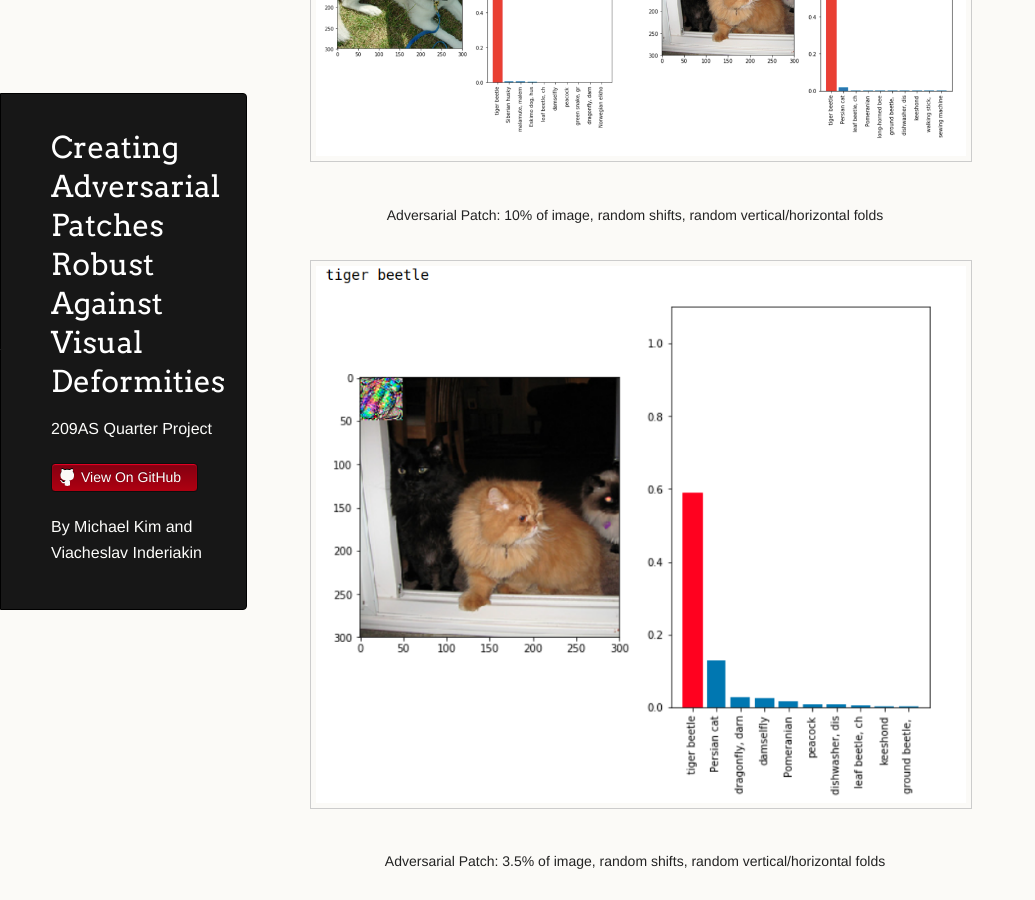
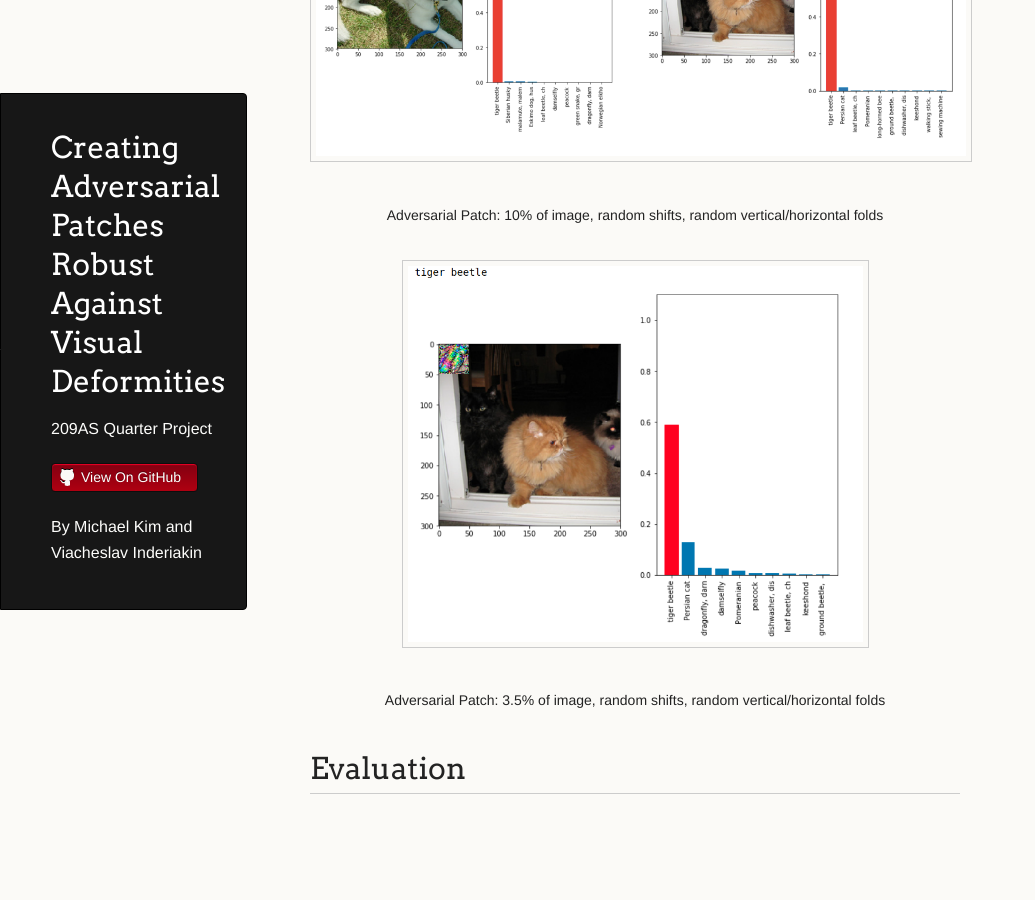
Before and after one commit to SlavaInder/209AS_Adversarial_Patch, a Jekyll site: the page built from docs/implementation.md, in a window 1280 px wide and 900 px high, scrolled down 801 px. Shown: the whole window, without its empty margins (0-1035 px from the left). Built offline with Jekyll 4.4.1, drawn with Linux system fonts in a browser that asks for light colours; our own code applies the rules of GitHub Pages for plain Markdown files; after the commit the page ends 1655 px from its top, so only the background shows below that.

Commit message:
Update implementation.md

```diff
--- a/docs/implementation.md
+++ b/docs/implementation.md
@@ -27,7 +27,7 @@ layout: default
 <html>
   <body><p>
   <center><figure>
-    <img src="images/3.5.png" style = "max-width:100%">
+    <img src="images/3.5.png" style = "max-width:70%">
     <center><figcaption>Adversarial Patch: 3.5% of image, random shifts, random vertical/horizontal folds</figcaption></center>
     </figure></center></p>
   </body>
```
